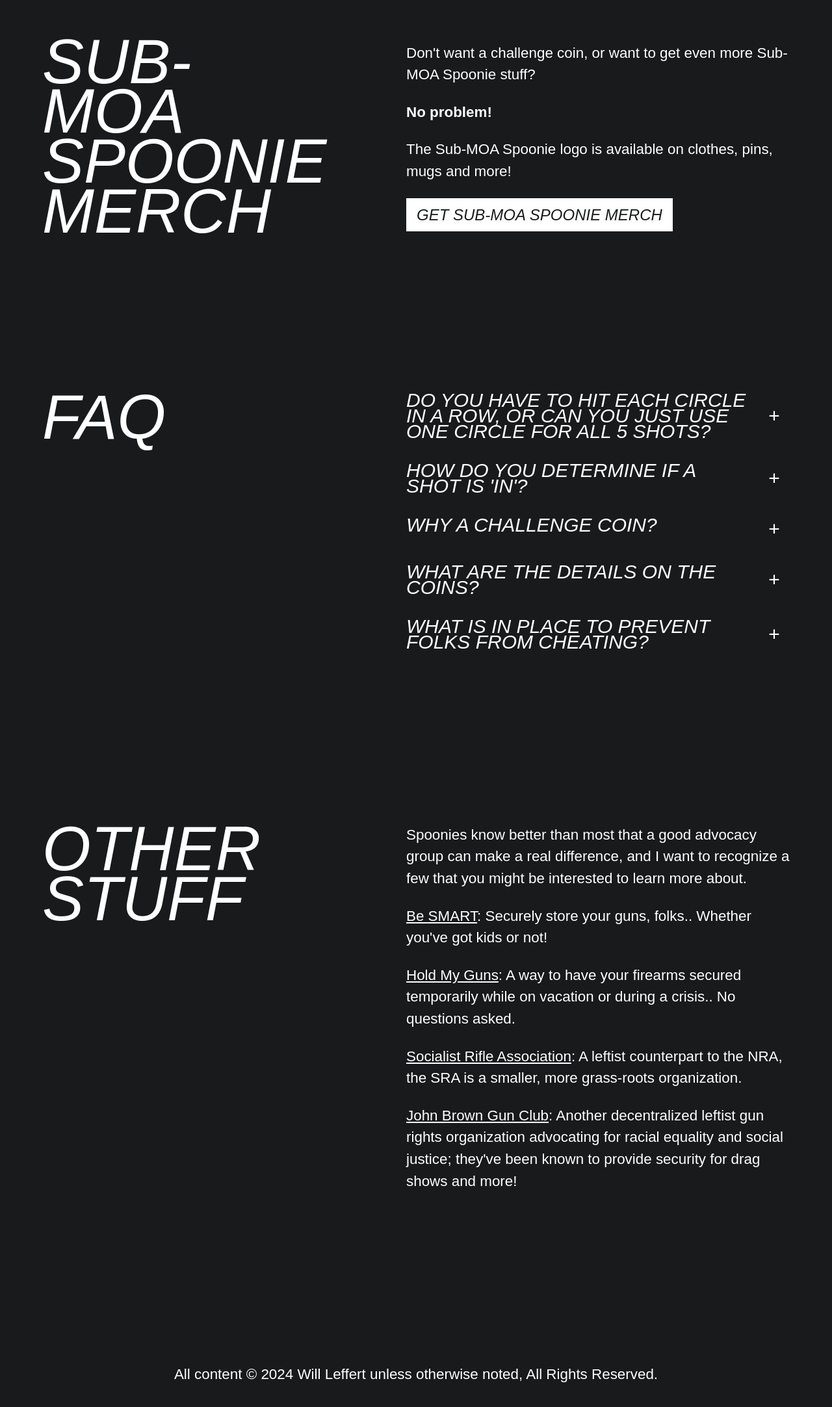
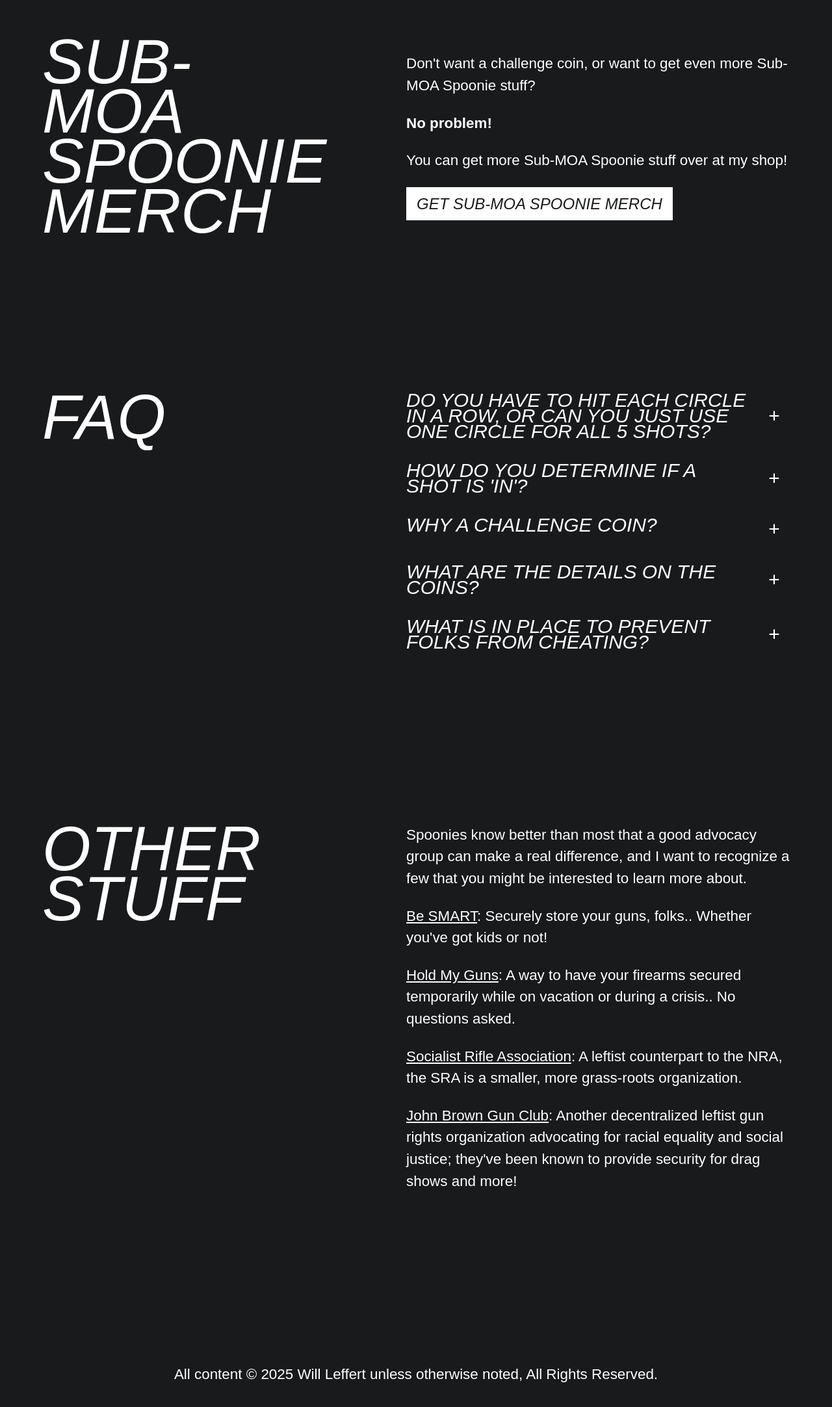
Before and after one commit to classicwfl/sub-moa-spoonie, a Next.js app: page / in a window 1280 px wide. Shown: the part 3999-6164 px from the top of the page at 65% size. Built offline with nearby package versions, Linux system fonts and the light colour scheme; a web font is replaced by a local one.

Commit message:
Updating merch link

```diff
--- a/app/page.tsx
+++ b/app/page.tsx
@@ -91,9 +91,9 @@ export default function Home() {
 
                                     <Pg><strong>No problem!</strong></Pg>
 
-                                    <Pg>The Sub-MOA Spoonie logo is available on clothes, pins, mugs and more!</Pg>
+                                    <Pg>You can get more Sub-MOA Spoonie stuff over at my shop!</Pg>
 
-                                    <Button link="https://www.redbubble.com/shop/ap/149883808" target="_blank">Get Sub-MOA Spoonie Merch</Button>
+                                    <Button link="https://www.etsy.com/shop/PainPropaganda?section_id=54684937" target="_blank">Get Sub-MOA Spoonie Merch</Button>
                                 </SideBySide>
                             </SectionInner>
                         </Section>
@@ -122,7 +122,7 @@ export default function Home() {
                         <Section id="footer">
                             <SectionInner>
                                 <div className="text-center">
-                                    <Pg>All content &copy; 2024 Will Leffert unless otherwise noted, All Rights Reserved.</Pg>
+                                    <Pg>All content &copy; 2025 Will Leffert unless otherwise noted, All Rights Reserved.</Pg>
                                 </div>
                             </SectionInner>
                         </Section>
```
